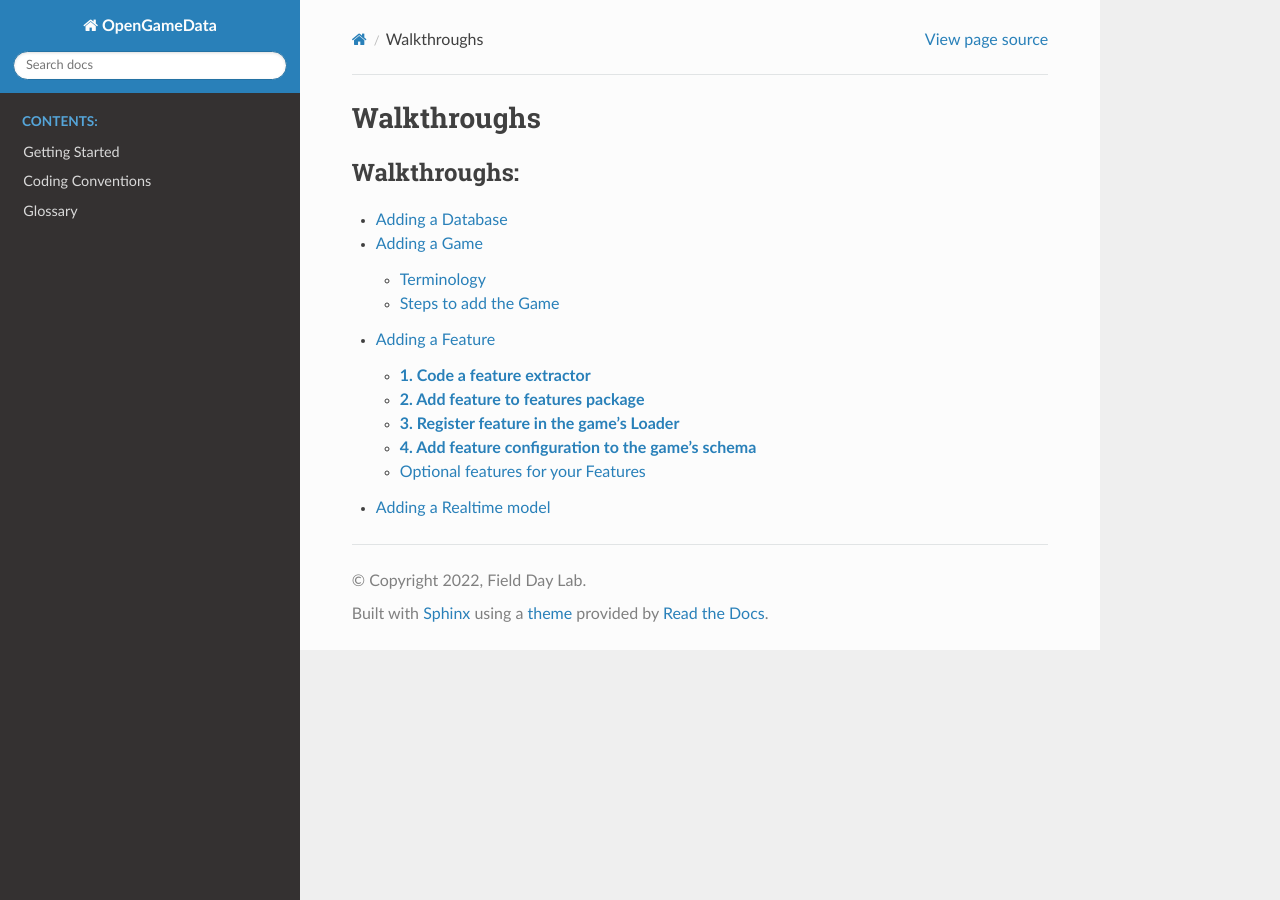
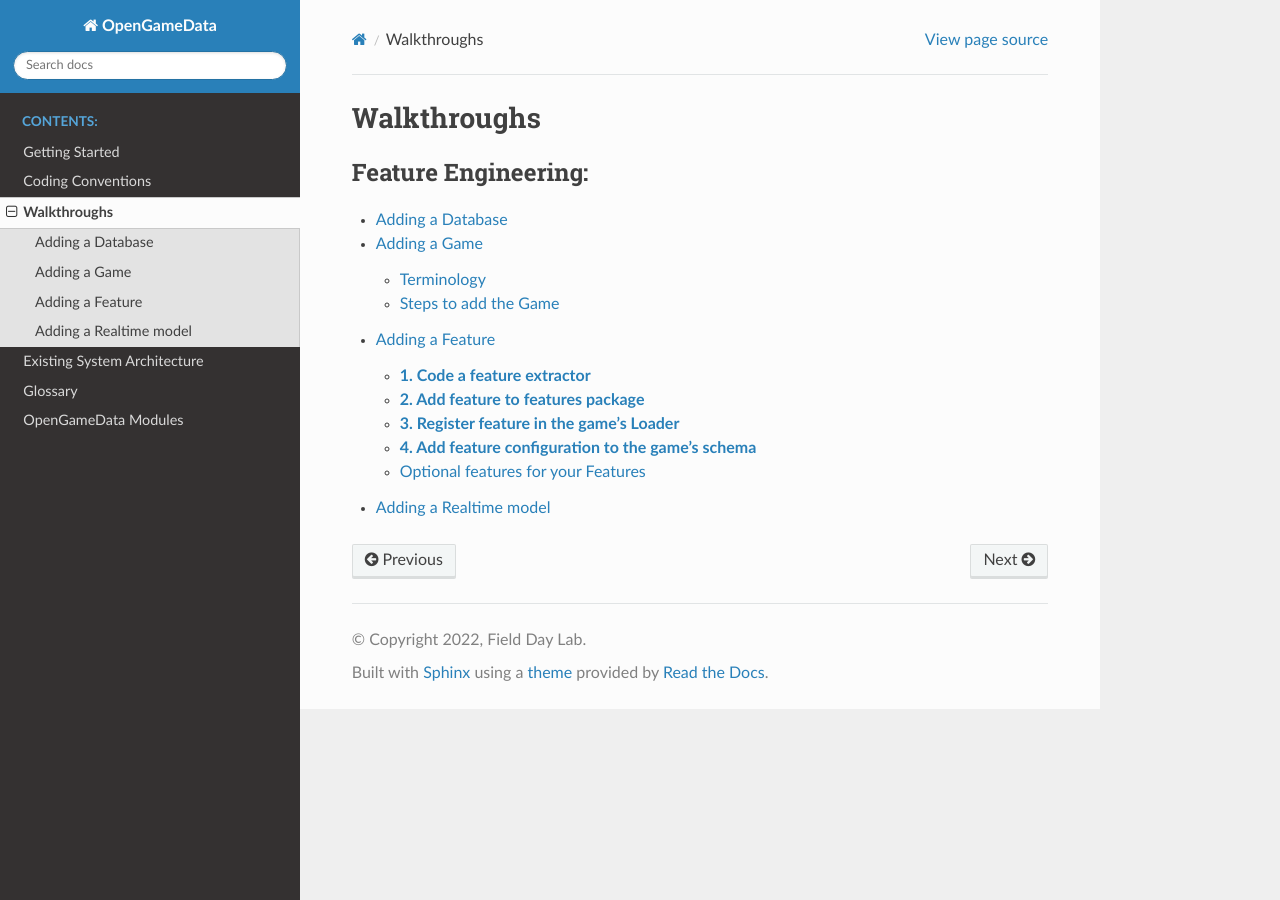
Before and after one commit to opengamedata/opengamedata-doc, a Sphinx documentation site: the page built from source/feature_engineers/index.rst, in a window 1280 px wide. Built offline with Sphinx 7.4.7 and the Read the Docs theme 2.0.0, drawn with Linux system fonts in a browser that asks for light colours; pages that are not in the unit, such as notebooks, are missing from menus.

Commit message:
Update indexing to reflect the new organization of code.

```diff
--- a/source/feature_engineers/howto.rst
+++ b/source/feature_engineers/index.rst
@@ -3,7 +3,7 @@
 
 .. toctree::
    :maxdepth: 2
-   :caption: Walkthroughs:
+   :caption: Feature Engineering:
 
    Adding_a_Database.md
    Adding_a_Game.md
```
Also changed, not shown: source/index.rst (+4 -4 lines), source/developers/file_list_template.json (renamed from source/file_list_template.json), source/developers/game_list_template.json (renamed from source/game_list_template.json), source/developers/index.rst (renamed from source/developers/existing_systems.rst).
